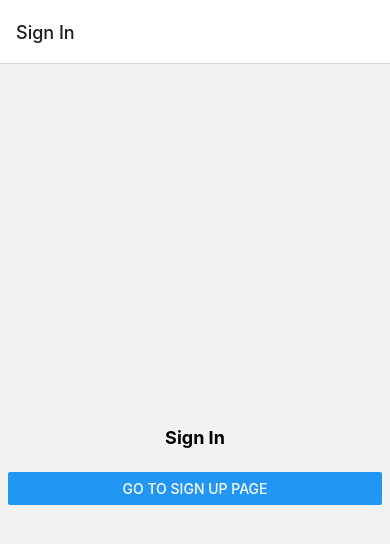
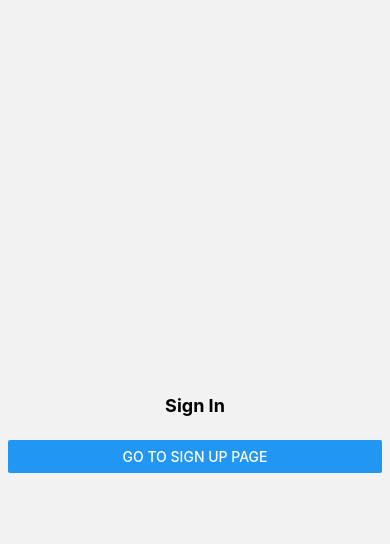
Before and after one commit to Dango3010/Woof_Instagram, a React Native app: screen / in a window 390 px wide. Shown: the top 544 px of the page. Built offline with nearby package versions, Linux system fonts and the light colour scheme.

Commit message:
basic navigation

```diff
--- a/App.js
+++ b/App.js
@@ -81,7 +81,9 @@ const SignUpScreen = () => (
 )
 
 const StackNavigation = () => (
-  <Stack.Navigator>
+  <Stack.Navigator
+    screenOptions={{headerMode: 'none'}}
+  >
     <Stack.Screen
       name='Sign In'
       component={SignInScreen}
```
